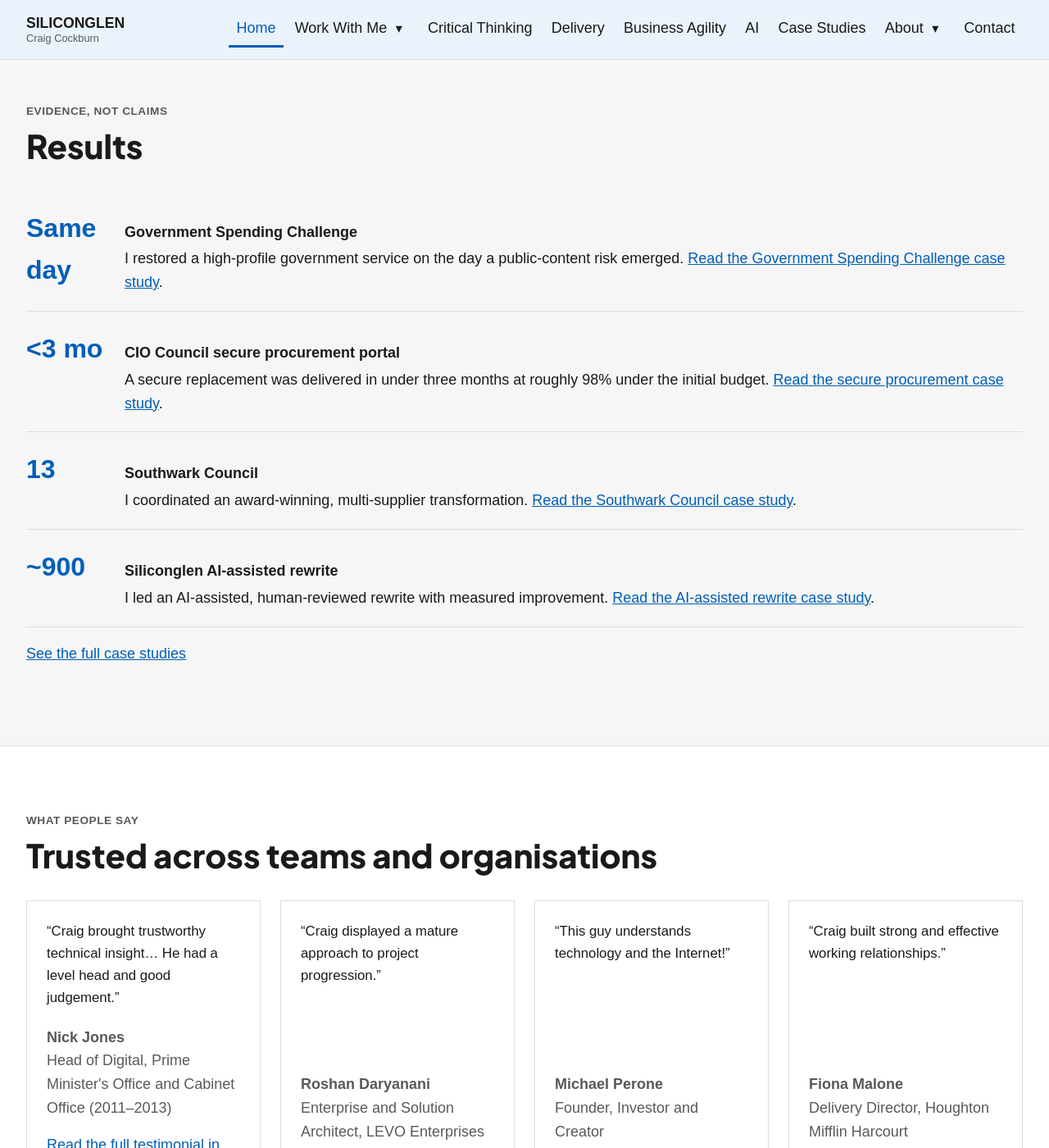
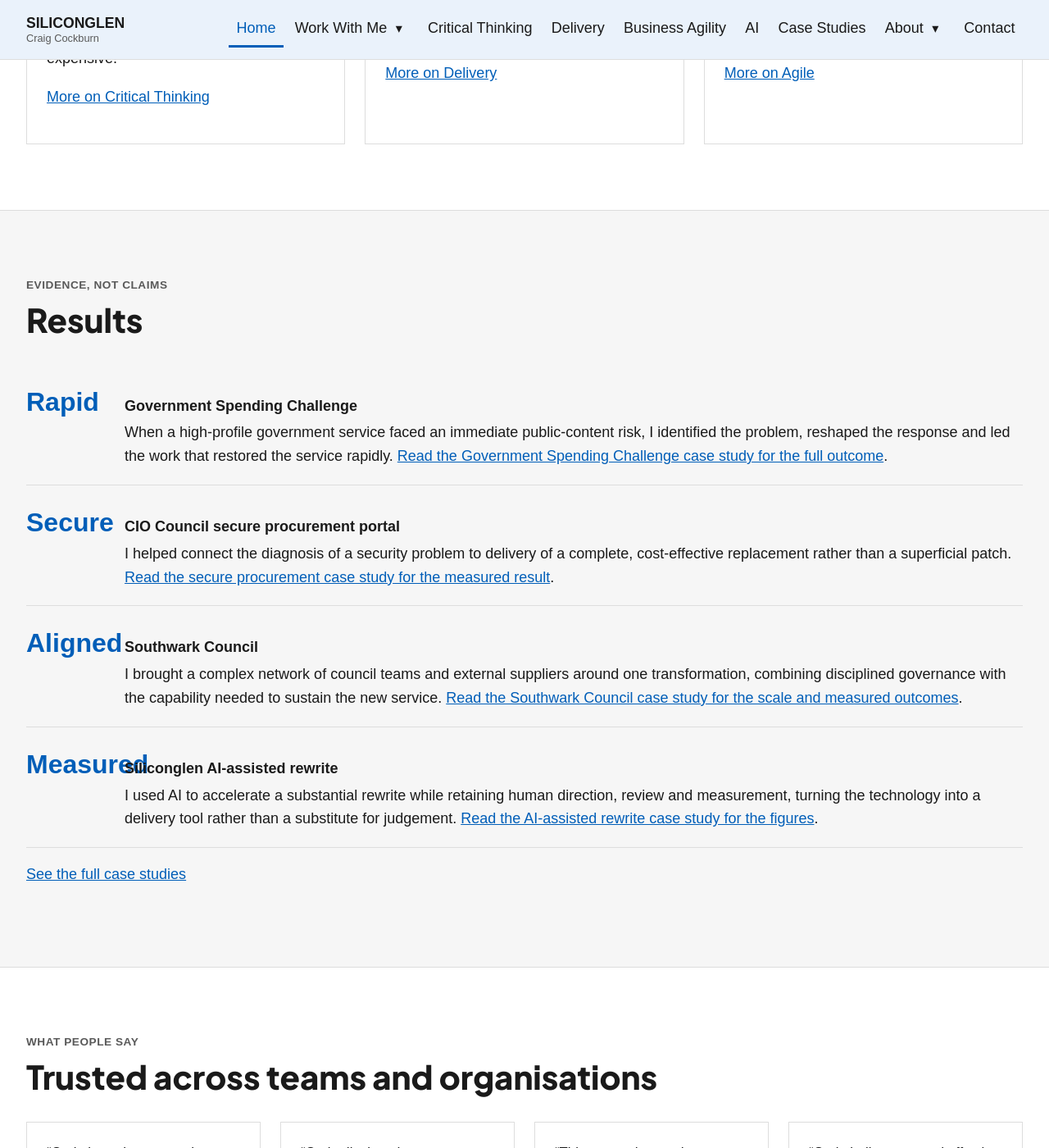
Before and after one commit to siliconglen/siliconglen-site, a Jekyll site: the page built from index.md, in a window 1280 px wide and 1400 px high, scrolled down 3225 px. Shown: the whole window at 82% size. Built offline with Jekyll 4.4.1, drawn with Linux system fonts in a browser that asks for light colours; some of the changed text lies outside the part shown.

Commit message:
Restore homepage proposition and complete site navigation

```diff
--- a/_data/navigation.yml
+++ b/_data/navigation.yml
@@ -9,6 +9,7 @@
     - { label: Programme & Project Delivery, url: /work-with-me/programme-delivery/ }
     - { label: Red Team Thinking Training, url: /work-with-me/red-team-thinking/ }
     - { label: Team Turnaround Workshops, url: /work-with-me/team-turnaround-workshops/ }
+    - { label: Training Workshops, url: /work-with-me/training-workshops/ }
 - { label: Critical Thinking, url: /critical-thinking/ }
 - { label: Delivery, url: /delivery/ }
 - { label: Business Agility, url: /business-agility/ }
@@ -18,6 +19,7 @@
   url: /about/
   children:
     - { label: Citations, url: /citations/ }
+    - { label: Credentials, url: /credentials/ }
     - { label: Insights, url: /insights/ }
     - { label: Speaking, url: /speaking/ }
     - { label: Updates, url: /updates/ }
--- a/index.md
+++ b/index.md
@@ -8,8 +8,8 @@ description: "Siliconglen: my work in critical thinking, delivery and Agile. Und
     <div>
       <p class="section-eyebrow">Critical Thinking · Delivery · Agile</p>
       <h1>Think clearer.<br>Decide better.<br>Deliver what matters.</h1>
-      <p class="lede">I help leaders think more clearly, decide with confidence, and deliver complex change.</p>
-      <p class="lede">I combine critical thinking, delivery and adaptive improvement across private, public and third-sector work. My <a href="{{ '/about/#career' | relative_url }}">career narrative</a> explains how that practice developed.</p>
+      <p class="lede">I'm Craig Cockburn. I help leaders think more clearly, decide with confidence, and deliver complex change by combining structured challenge with hands-on delivery.</p>
+      <p class="lede">For more than 20 years, I have helped organisations turn difficult decisions into working outcomes. My work spans programme and project delivery, coaching leaders and delivery teams, turning around troubled work, and building lasting Agile capability. I now also apply strategy, critical thinking and Red Team Thinking&reg; to help teams expose assumptions before they become expensive problems.</p>
       <div class="tag-row">
         <a class="tag" href="{{ '/critical-thinking/' | relative_url }}">Critical Thinking</a>
         <a class="tag" href="{{ '/delivery/' | relative_url }}">Delivery</a>
@@ -23,6 +23,36 @@ description: "Siliconglen: my work in critical thinking, delivery and Agile. Und
         <img src="{{ '/assets/images/home/craig-cockburn-headshot.jpg' | relative_url }}" width="4200" height="3000" alt="Craig Cockburn" loading="eager">
       </div>
     </figure>
+  </div>
+</section>
+
+<section class="section section--card reveal" aria-labelledby="delivery-cycle-heading">
+  <div class="section__inner">
+    <p class="section-eyebrow">The organising idea</p>
+    <h2 id="delivery-cycle-heading">Think. Decide. Deliver. Improve.</h2>
+    <p class="lede">Useful change is a cycle, not a hand-off. Think clearly about the real problem, make a defensible decision, deliver a working outcome, then use evidence from the result to improve what happens next.</p>
+    <div class="grid grid--4">
+      <div class="card">
+        <svg class="card-icon" viewBox="0 0 24 24" width="32" height="32" fill="none" stroke="currentColor" stroke-width="1.75" stroke-linecap="round" stroke-linejoin="round" aria-hidden="true"><path d="M9 18h6"/><path d="M10 21h4"/><path d="M12 3a6 6 0 0 0-4 10.5c.6.55 1 1.3 1 2.1V16h6v-.4c0-.8.4-1.55 1-2.1A6 6 0 0 0 12 3Z"/></svg>
+        <h3>Think</h3>
+        <p>Challenge assumptions and expose blind spots before they cost you.</p>
+      </div>
+      <div class="card">
+        <svg class="card-icon" viewBox="0 0 24 24" width="32" height="32" fill="none" stroke="currentColor" stroke-width="1.75" stroke-linecap="round" stroke-linejoin="round" aria-hidden="true"><circle cx="12" cy="12" r="9"/><path d="m8.5 12.5 2.5 2.5 5-5"/></svg>
+        <h3>Decide</h3>
+        <p>Turn analysis into a clear, defensible decision.</p>
+      </div>
+      <div class="card">
+        <svg class="card-icon" viewBox="0 0 24 24" width="32" height="32" fill="none" stroke="currentColor" stroke-width="1.75" stroke-linecap="round" stroke-linejoin="round" aria-hidden="true"><path d="M7 17 17 7"/><path d="M9 7h8v8"/></svg>
+        <h3>Deliver</h3>
+        <p>Turn decisions into working outcomes, not just plans.</p>
+      </div>
+      <div class="card">
+        <svg class="card-icon" viewBox="0 0 24 24" width="32" height="32" fill="none" stroke="currentColor" stroke-width="1.75" stroke-linecap="round" stroke-linejoin="round" aria-hidden="true"><path d="M4 17 10 11l4 4 6-7"/><path d="M15 8h5v5"/></svg>
+        <h3>Improve</h3>
+        <p>Use what's delivered to make the organisation better next time.</p>
+      </div>
+    </div>
   </div>
 </section>
 
@@ -71,35 +101,6 @@ description: "Siliconglen: my work in critical thinking, delivery and Agile. Und
   </div>
 </section>
 
-<section class="section section--card reveal">
-  <div class="section__inner">
-    <p class="section-eyebrow">How the work happens</p>
-    <h2>Think. Decide. Deliver. Improve.</h2>
-    <div class="grid grid--4">
-      <div class="card">
-        <svg class="card-icon" viewBox="0 0 24 24" width="32" height="32" fill="none" stroke="currentColor" stroke-width="1.75" stroke-linecap="round" stroke-linejoin="round" aria-hidden="true"><path d="M9 18h6"/><path d="M10 21h4"/><path d="M12 3a6 6 0 0 0-4 10.5c.6.55 1 1.3 1 2.1V16h6v-.4c0-.8.4-1.55 1-2.1A6 6 0 0 0 12 3Z"/></svg>
-        <h3>Think</h3>
-        <p>Challenge assumptions and expose blind spots before they cost you.</p>
-      </div>
-      <div class="card">
-        <svg class="card-icon" viewBox="0 0 24 24" width="32" height="32" fill="none" stroke="currentColor" stroke-width="1.75" stroke-linecap="round" stroke-linejoin="round" aria-hidden="true"><circle cx="12" cy="12" r="9"/><path d="m8.5 12.5 2.5 2.5 5-5"/></svg>
-        <h3>Decide</h3>
-        <p>Turn analysis into a clear, defensible decision.</p>
-      </div>
-      <div class="card">
-        <svg class="card-icon" viewBox="0 0 24 24" width="32" height="32" fill="none" stroke="currentColor" stroke-width="1.75" stroke-linecap="round" stroke-linejoin="round" aria-hidden="true"><path d="M7 17 17 7"/><path d="M9 7h8v8"/></svg>
-        <h3>Deliver</h3>
-        <p>Turn decisions into working outcomes, not just plans.</p>
-      </div>
-      <div class="card">
-        <svg class="card-icon" viewBox="0 0 24 24" width="32" height="32" fill="none" stroke="currentColor" stroke-width="1.75" stroke-linecap="round" stroke-linejoin="round" aria-hidden="true"><path d="M4 17 10 11l4 4 6-7"/><path d="M15 8h5v5"/></svg>
-        <h3>Improve</h3>
-        <p>Use what's delivered to make the organisation better next time.</p>
-      </div>
-    </div>
-  </div>
-</section>
-
 <section class="section reveal">
   <div class="section__inner">
     <p class="section-eyebrow">Three connected capabilities</p>
@@ -134,20 +135,20 @@ description: "Siliconglen: my work in critical thinking, delivery and Agile. Und
     <h2>Results</h2>
     <ul class="ledger">
       <li>
-        <span class="figure">Same day</span>
-        <span class="desc"><strong>Government Spending Challenge</strong>I restored a high-profile government service on the day a public-content risk emerged. <a href="{{ '/case-studies/#government-spending-challenge' | relative_url }}">Read the Government Spending Challenge case study</a>.</span>
+        <span class="figure">Rapid</span>
+        <span class="desc"><strong>Government Spending Challenge</strong>When a high-profile government service faced an immediate public-content risk, I identified the problem, reshaped the response and led the work that restored the service rapidly. <a href="{{ '/case-studies/#government-spending-challenge' | relative_url }}">Read the Government Spending Challenge case study for the full outcome</a>.</span>
       </li>
       <li>
-        <span class="figure">&lt;3 mo</span>
-        <span class="desc"><strong>CIO Council secure procurement portal</strong>A secure replacement was delivered in under three months at roughly 98% under the initial budget. <a href="{{ '/case-studies/#cio-council-secure-procurement-portal' | relative_url }}">Read the secure procurement case study</a>.</span>
+        <span class="figure">Secure</span>
+        <span class="desc"><strong>CIO Council secure procurement portal</strong>I helped connect the diagnosis of a security problem to delivery of a complete, cost-effective replacement rather than a superficial patch. <a href="{{ '/case-studies/#cio-council-secure-procurement-portal' | relative_url }}">Read the secure procurement case study for the measured result</a>.</span>
       </li>
       <li>
-        <span class="figure">13</span>
-        <span class="desc"><strong>Southwark Council</strong>I coordinated an award-winning, multi-supplier transformation. <a href="{{ '/case-studies/#southwark-council-programme' | relative_url }}">Read the Southwark Council case study</a>.</span>
+        <span class="figure">Aligned</span>
+        <span class="desc"><strong>Southwark Council</strong>I brought a complex network of council teams and external suppliers around one transformation, combining disciplined governance with the capability needed to sustain the new service. <a href="{{ '/case-studies/#southwark-council-programme' | relative_url }}">Read the Southwark Council case study for the scale and measured outcomes</a>.</span>
       </li>
       <li>
-        <span class="figure">~900</span>
-        <span class="desc"><strong>Siliconglen AI-assisted rewrite</strong>I led an AI-assisted, human-reviewed rewrite with measured improvement. <a href="{{ '/case-studies/#siliconglen-ai-assisted-rewrite' | relative_url }}">Read the AI-assisted rewrite case study</a>.</span>
+        <span class="figure">Measured</span>
+        <span class="desc"><strong>Siliconglen AI-assisted rewrite</strong>I used AI to accelerate a substantial rewrite while retaining human direction, review and measurement, turning the technology into a delivery tool rather than a substitute for judgement. <a href="{{ '/case-studies/#siliconglen-ai-assisted-rewrite' | relative_url }}">Read the AI-assisted rewrite case study for the figures</a>.</span>
       </li>
     </ul>
     <p><a href="{{ '/case-studies/' | relative_url }}">See the full case studies</a></p>
```
Also changed, not shown: other parts of index.md (+1 -1 lines), DESIGN_STANDARDS.md (+2 -1 lines), speaking/index.md (+18 -1 lines).
